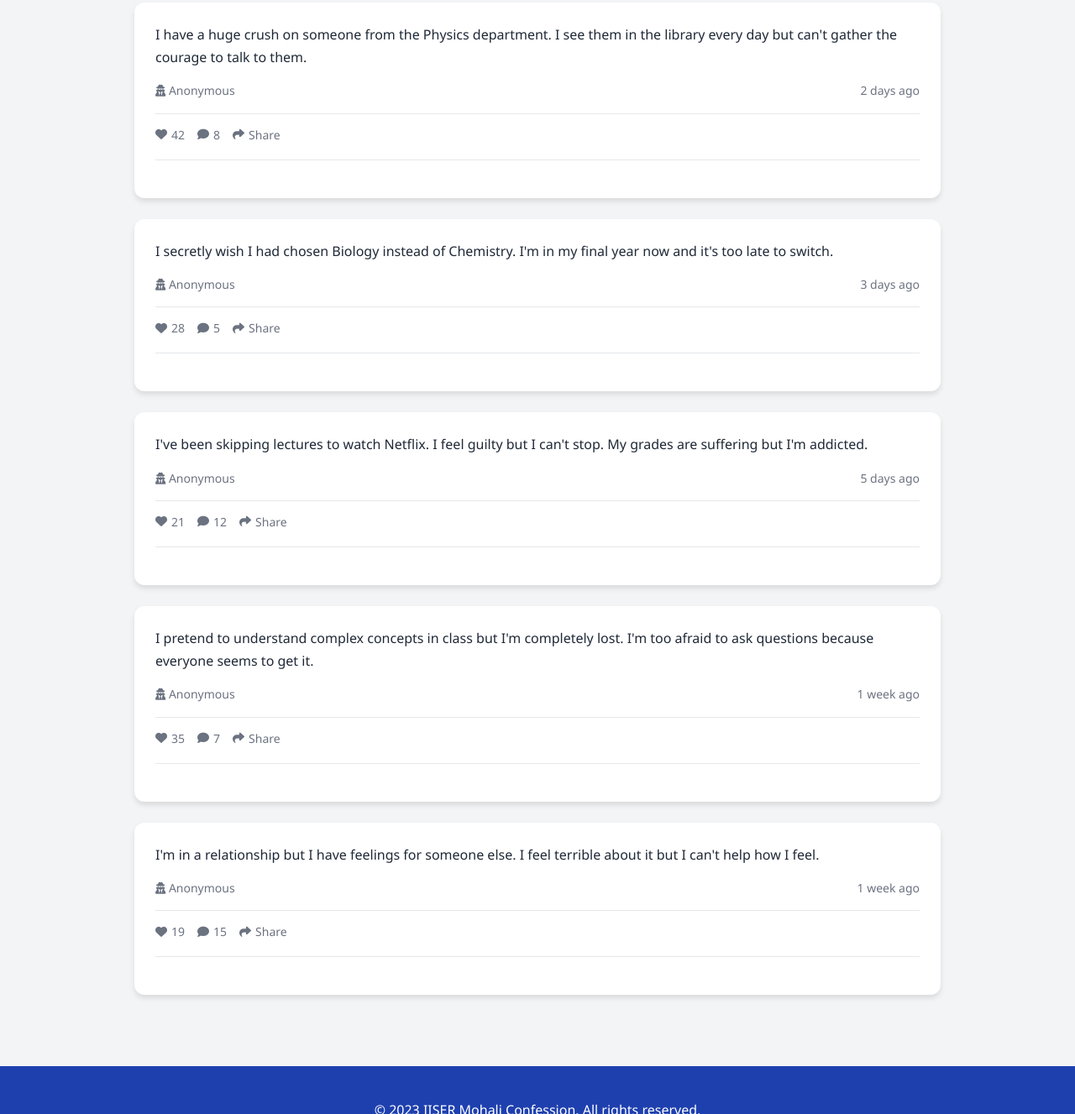
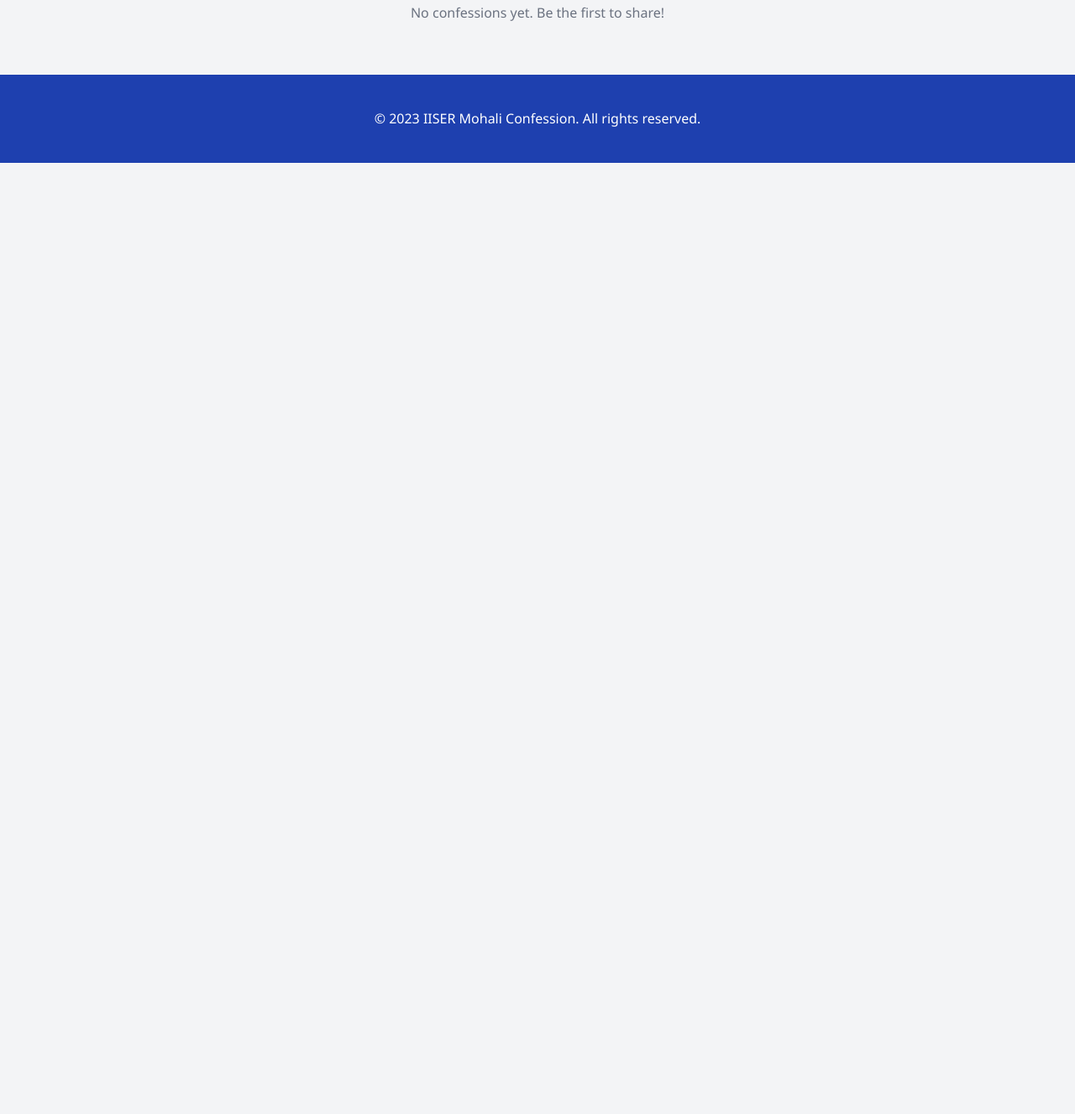
Before and after one commit to iiserm-united/IISER-Mohali-Confession, a plain HTML site: page confessions.html in a window 1280 px wide. Shown: the part 326-1653 px from the top of the page at 84% size. After the commit the page ends 800 px from the top, so only its background shows below. Drawn offline with Linux system fonts and the light colour scheme.

Commit message:
confessions.html

```diff
--- a/confessions.html
+++ b/confessions.html
@@ -295,6 +295,7 @@
 
     <div id="notification" class="notification"></div>
 
+    <script src="data.js"></script>
     <script>
         document.addEventListener('DOMContentLoaded', function() {
             // Load all confessions
@@ -320,66 +321,14 @@
         });
 
         function loadAllConfessions() {
-            // In a real app, this would fetch data from a server
-            // For demo, we'll use mock data
-            const allConfessions = [
-                {
-                    id: 1,
-                    text: "I have a huge crush on someone from the Physics department. I see them in the library every day but can't gather the courage to talk to them.",
-                    likes: 42,
-                    comments: 8,
-                    date: "2 days ago",
-                    commentsList: [
-                        { id: 101, text: "Just go talk to them! You'll regret it if you don't.", date: "1 day ago" },
-                        { id: 102, text: "I feel you. I've been in the same situation for months.", date: "1 day ago" }
-                    ]
-                },
-                {
-                    id: 2,
-                    text: "I secretly wish I had chosen Biology instead of Chemistry. I'm in my final year now and it's too late to switch.",
-                    likes: 28,
-                    comments: 5,
-                    date: "3 days ago",
-                    commentsList: [
-                        { id: 201, text: "It's never too late to learn what you love!", date: "2 days ago" }
-                    ]
-                },
-                {
-                    id: 3,
-                    text: "I've been skipping lectures to watch Netflix. I feel guilty but I can't stop. My grades are suffering but I'm addicted.",
-                    likes: 21,
-                    comments: 12,
-                    date: "5 days ago",
-                    commentsList: [
-                        { id: 301, text: "Try setting small goals for attending lectures. Reward yourself afterward.", date: "4 days ago" },
-                        { id: 302, text: "You're not alone. Many of us struggle with motivation.", date: "3 days ago" }
-                    ]
-                },
-                {
-                    id: 4,
-                    text: "I pretend to understand complex concepts in class but I'm completely lost. I'm too afraid to ask questions because everyone seems to get it.",
-                    likes: 35,
-                    comments: 7,
-                    date: "1 week ago",
-                    commentsList: [
-                        { id: 401, text: "Asking questions is a sign of strength, not weakness. Most people appreciate it.", date: "5 days ago" }
-                    ]
-                },
-                {
-                    id: 5,
-                    text: "I'm in a relationship but I have feelings for someone else. I feel terrible about it but I can't help how I feel.",
-                    likes: 19,
-                    comments: 15,
-                    date: "1 week ago",
-                    commentsList: [
-                        { id: 501, text: "Feelings are complicated. Try to understand what you really want.", date: "6 days ago" },
-                        { id: 502, text: "Talk to your partner. Honesty is important in relationships.", date: "5 days ago" }
-                    ]
-                }
-            ];
-
+            const allConfessions = confessionData.getConfessions();
             const container = document.getElementById('allConfessions');
             container.innerHTML = '';
+
+            if (allConfessions.length === 0) {
+                container.innerHTML = '<p style="text-align: center; color: #6b7280;">No confessions yet. Be the first to share!</p>';
+                return;
+            }
 
             allConfessions.forEach(confession => {
                 const card = document.createElement('div');
@@ -392,20 +341,20 @@
                         <span>${confession.date}</span>
                     </div>
                     <div class="confession-actions">
-                        <button class="action-btn like-btn" data-id="${confession.id}">
+                        <button class="action-btn like-btn ${confession.liked ? 'liked' : ''}" data-id="${confession.id}">
                             <i class="fas fa-heart"></i> <span class="like-count">${confession.likes}</span>
                         </button>
                         <button class="action-btn comment-btn" data-id="${confession.id}">
-                            <i class="fas fa-comment"></i> <span class="comment-count">${confession.comments}</span>
+                            <i class="fas fa-comment"></i> <span class="comment-count">${confession.comments.length}</span>
                         </button>
                         <button class="action-btn share-btn" data-id="${confession.id}">
                             <i class="fas fa-share"></i> Share
                         </button>
                     </div>
                     <div class="comments-section" id="comments-${confession.id}">
-                        <h3>Comments (${confession.comments})</h3>
+                        <h3>Comments (${confession.comments.length})</h3>
                         <div class="comments-list">
-                            ${confession.commentsList.map(comment => `
+                            ${confession.comments.map(comment => `
                                 <div class="comment">
                                     <div class="comment-meta">
                                         <span><i class="fas fa-user-secret"></i> Anonymous</span>
@@ -427,18 +376,24 @@
             // Add event listeners to action buttons
             document.querySelectorAll('.like-btn').forEach(btn => {
                 btn.addEventListener('click', function() {
-                    const countElement = this.querySelector('.like-count');
-                    let count = parseInt(countElement.textContent);
+                    const confessionId = parseInt(this.dataset.id);
+                    const confession = confessionData.getConfessions().find(c => c.id === confessionId);
 
-                    if (this.classList.contains('liked')) {
-                        count--;
-                        this.classList.remove('liked');
-                    } else {
-                        count++;
-                        this.classList.add('liked');
+                    if (confession) {
+                        const isLiked = this.classList.contains('liked');
+                        const newLikes = isLiked ? confession.likes - 1 : confession.likes + 1;
+
+                        confessionData.updateConfession(confessionId, { likes: newLikes });
+
+                        const countElement = this.querySelector('.like-count');
+                        countElement.textContent = newLikes;
+
+                        if (isLiked) {
+                            this.classList.remove('liked');
+                        } else {
+                            this.classList.add('liked');
+                        }
                     }
-
-                    countElement.textContent = count;
                 });
             });
 
@@ -462,28 +417,34 @@
 
             document.querySelectorAll('.share-btn').forEach(btn => {
                 btn.addEventListener('click', function() {
-                    // In a real app, this would open a share dialog
-                    showNotification('Link copied to clipboard!');
+                    const url = `${window.location.origin}/confessions.html?id=${this.dataset.id}`;
+                    navigator.clipboard.writeText(url).then(() => {
+                        showNotification('Link copied to clipboard!');
+                    }).catch(() => {
+                        showNotification('Failed to copy link');
+                    });
                 });
             });
 
             // Add event listeners to comment form buttons
             document.querySelectorAll('.comment-form .btn').forEach(btn => {
                 btn.addEventListener('click', function() {
-                    const confessionId = this.dataset.id;
+                    const confessionId = parseInt(this.dataset.id);
                     const commentText = document.getElementById(`comment-text-${confessionId}`).value.trim();
 
                     if (commentText) {
-                        // In a real app, this would be sent to a server
-                        // For demo, we'll just show a notification
+                        confessionData.addComment(confessionId, commentText);
                         showNotification('Your comment has been posted anonymously!');
                         document.getElementById(`comment-text-${confessionId}`).value = '';
 
-                        // Update comment count
-                        const countElement = document.querySelector(`.comment-btn[data-id="${confessionId}"] .comment-count`);
-                        let count = parseInt(countElement.textContent);
-                        count++;
-                        countElement.textContent = count;
+                        // Reload the page to show the new comment
+                        loadAllConfessions();
+
+                        // Reopen comments section if it was open
+                        const commentsSection = document.getElementById(`comments-${confessionId}`);
+                        if (commentsSection) {
+                            commentsSection.classList.add('open');
+                        }
                     }
                 });
             });
```
